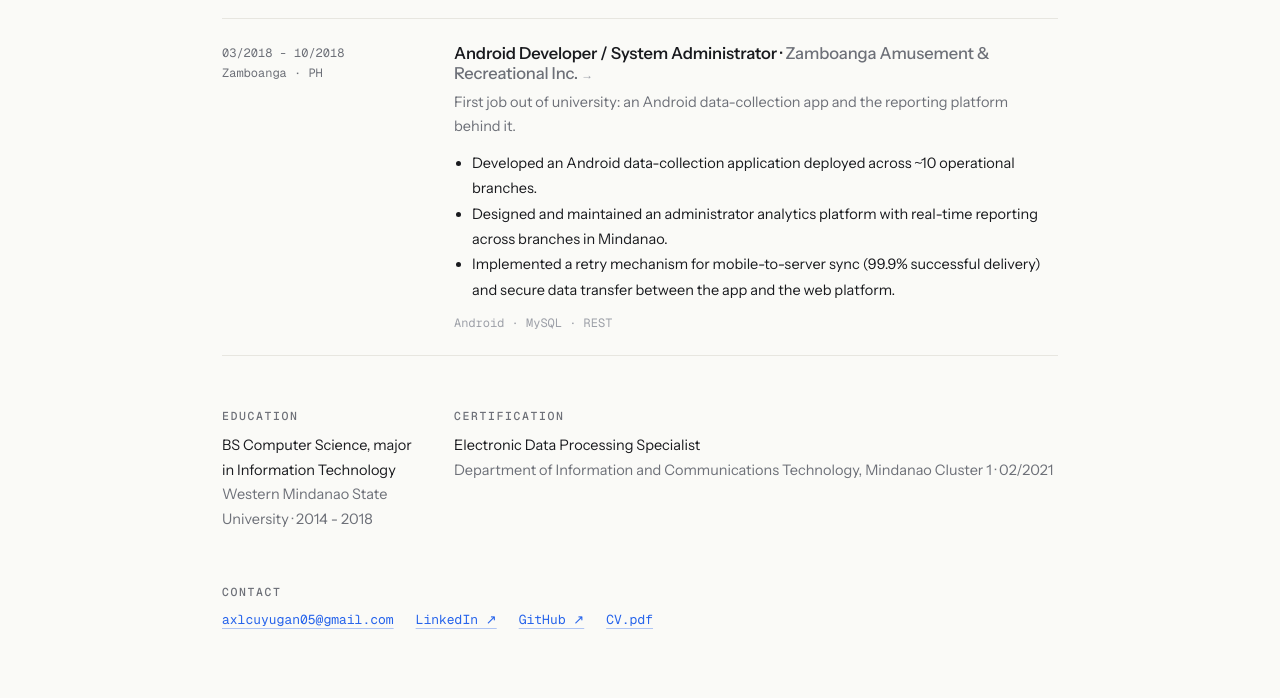
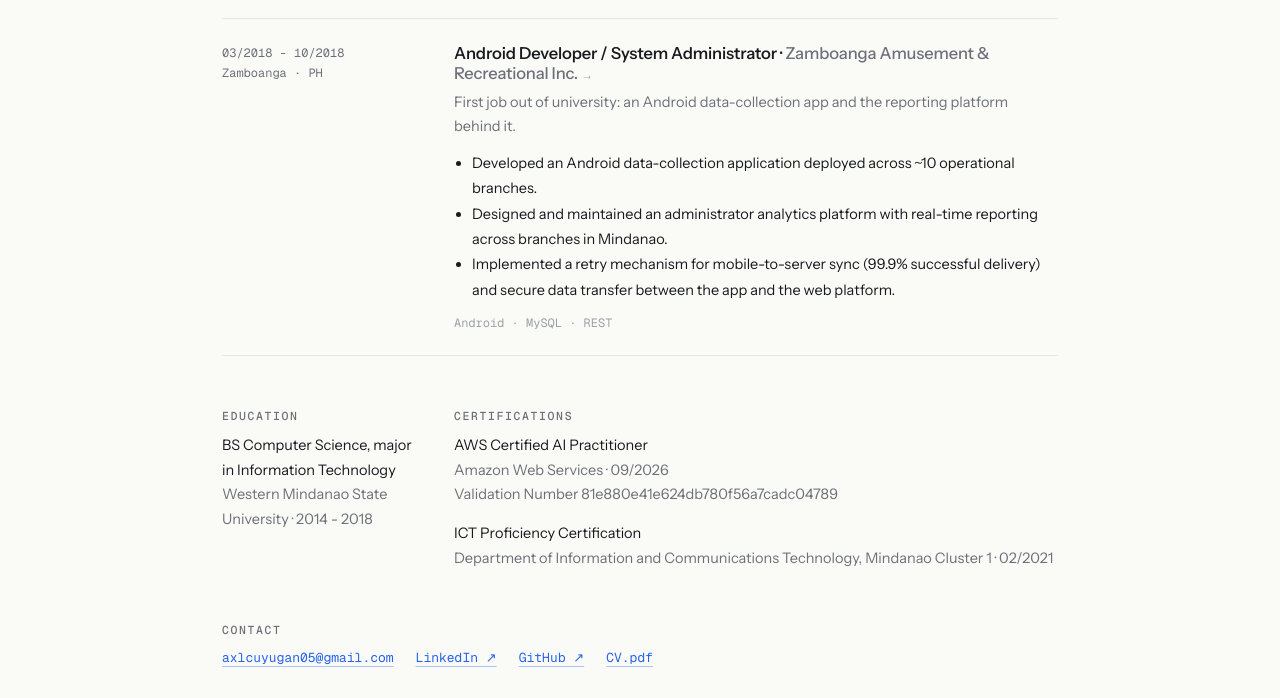
Before and after one commit to techuila/axlc.me, an Astro site: page /about in a window 1280 px wide. Shown: the part 3513-4211 px from the top of the page. Built offline with nearby package versions, Linux system fonts and the light colour scheme; Astro itself is replaced by a stand-in of ours; some packages are replaced by stand-ins of ours.

Commit message:
fix: update about certifications from cv

```diff
--- a/src/pages/about.astro
+++ b/src/pages/about.astro
@@ -290,9 +290,16 @@ const breadcrumbLd = {
       </p>
     </div>
     <div>
-      <h2 class="eyebrow">Certification</h2>
+      <h2 class="eyebrow">Certifications</h2>
       <p>
-        Electronic Data Processing Specialist<br />
+        AWS Certified AI Practitioner<br />
+        <span style="color:var(--muted)">
+          Amazon Web Services · 09/2026<br />
+          Validation Number 81e880e41e624db780f56a7cadc04789
+        </span>
+      </p>
+      <p style="margin-top:14px">
+        ICT Proficiency Certification<br />
         <span style="color:var(--muted)">
           Department of Information and Communications Technology, Mindanao
           Cluster 1 · 02/2021
```
